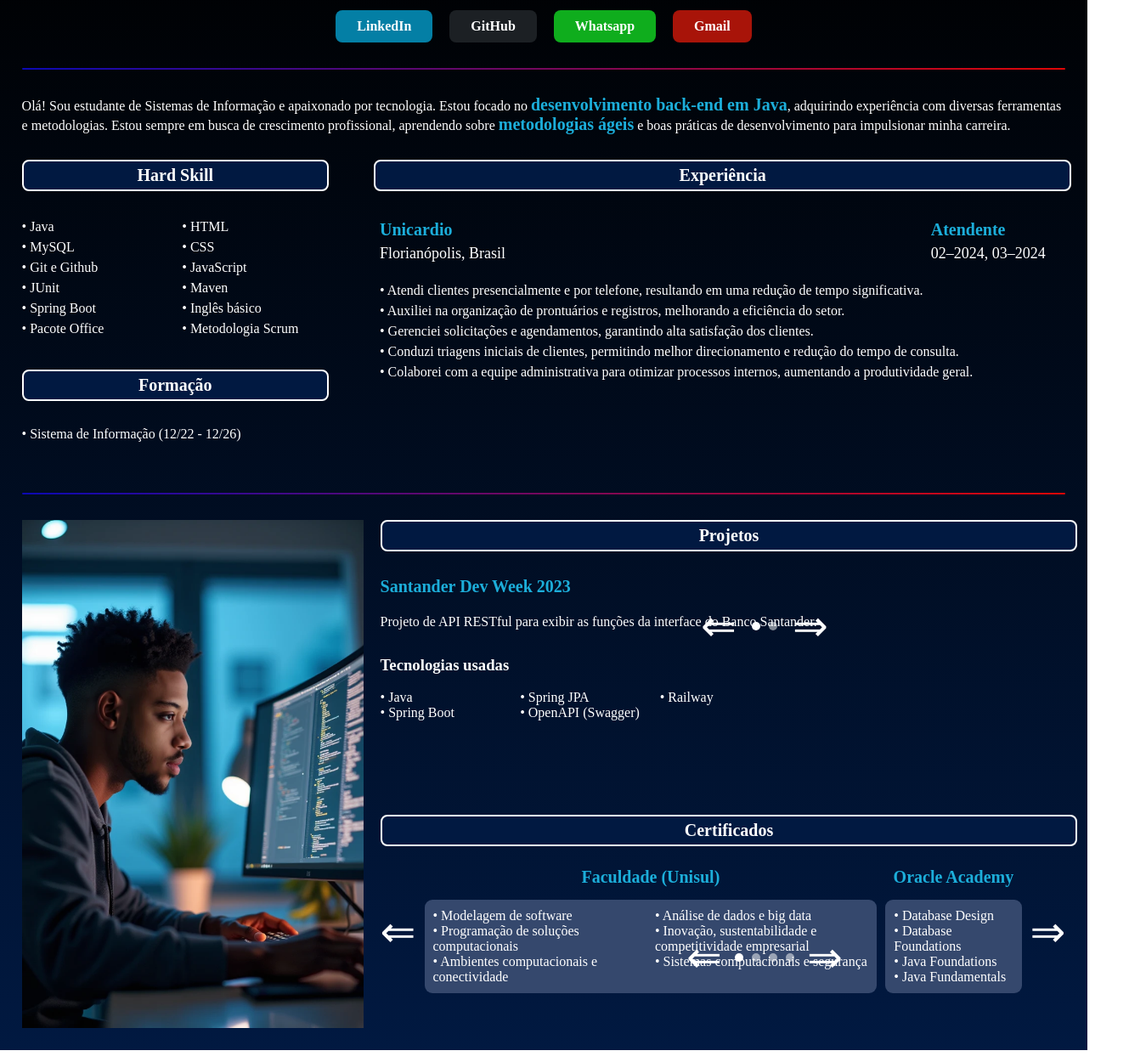
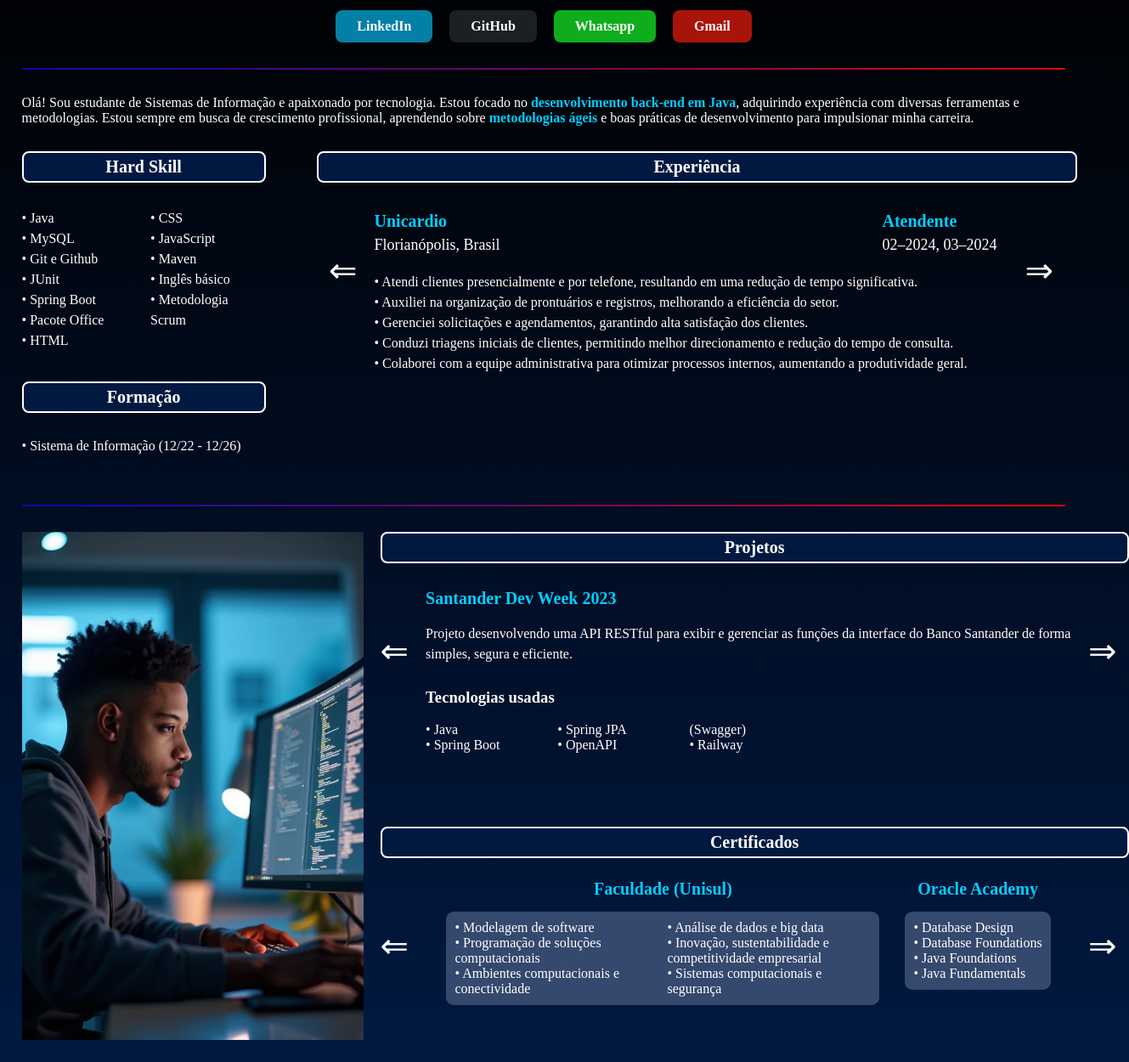
Before and after one commit to Viniciuss2004/Portifolio, a plain HTML site: page index.html in a window 1280 px wide. Shown: the part 94-1344 px from the top of the page at 85% size, 1329 px wide, since content can reach past the window. Drawn offline with Linux system fonts and the light colour scheme.

Commit message:
modificando as setas

```diff
--- a/index.html
+++ b/index.html
@@ -9,7 +9,6 @@
 </head>
 <body>
     <header></header>
-
     <main class="apresentacao">
         <div class="apresentacao__conteudo">
             <h1 class="nome">Vinícius de Andrade Custódio</h1>
@@ -54,6 +53,8 @@
                 <h1 class="titulo-experiencia">Experiência</h1>
 
                 <div class="experiencia">
+                    <button class="seta-exp" id="seta-dupla-esquerda-experiencias">&#8656;</button>
+
                     <div class="experiencia-item" id="experiencia-1">
                         <p class="descricao-cabecalho">
                             <strong>Unicardio</strong><br>
@@ -81,17 +82,8 @@
                         • Apoiei o time de Customer Success na implementação de novos processos, contribuindo para a melhoria na retenção de clientes.<br><br>
                         </p>
                     </div>
+                    <button class="seta-exp" id="seta-dupla-direita-experiencias">&#8658;</button>
                 </div>
-
-                <div class="navegacao-exp">
-                    <button class="seta" id="seta-dupla-esquerda">&#8656;</button>
-                    <div class="bolinhas">
-                        <span class="bolinha" id="bolinha-1"></span>
-                        <span class="bolinha" id="bolinha-2"></span>
-                    </div>
-                    <button class="seta" id="seta-dupla-direita">&#8658;</button>
-                </div>
-
             </div>
         </div>
 
@@ -101,14 +93,18 @@
             <div class="descricao__foto">
                 <img class="foto-ia" src="Fotos/foto-IA.png" alt="Imagem minha gerada por IA">
             </div>
+            <div class="lado-direito-container">
                 <div class="projeto-container">
                      <h1 class="titulo-projetos">Projetos</h1>
+
                     <div class="projetos">
+                        <button class="seta-pro" id="seta-dupla-esquerda-projetos">&#8656;</button>
+
                         <div class="projeto-item" id="projeto-1">
                             <p class="descricao-cabecalho-2">
                                 <strong>Santander Dev Week 2023</strong>
                             </p><br>
-                <p class="descricao-projeto">Projeto de API RESTful para exibir as funções da interface do Banco Santander.</p><br>
+                            <p class="descricao-projeto">Projeto desenvolvendo uma API RESTful para exibir e gerenciar as funções da interface do Banco Santander de forma simples, segura e eficiente.</p><br>
                                 <h3>Tecnologias usadas</h3><br>
                                 <p class="habilidade-projeto"> • Java<br>
                                     • Spring Boot<br>
@@ -117,6 +113,7 @@
                                     • Railway<br><br>
                                 </p><br>
                         </div>
+
                         <div class="projeto-item" id="projeto-2">
                             <p class="descricao-cabecalho-2">
                                 <strong>Software de Empréstimo</strong>
@@ -128,13 +125,14 @@
                                     • MySQL<br>
                                 </p>
                         </div>
-            </div>
+
                         <div class="projeto-item" id="projeto-3">
                             <p class="descricao-cabecalho-2">
                                 <strong>Projetos DIO</strong>
                             </p><br>
                             <p class="descricao-projeto">Projetos desenvolvidos ao longo dos cursos da DIO, variando de nível básico a intermediário, totalizando de 1 a
-                    10 projetos no momento.</p><br>
+                                10 projetos no momento.
+                            </p><br>
                                 <h3>Tecnologias usadas</h3><br>
                                 <p class="habilidade-projeto"> • Java<br>
                                     • Spring Boot<br>
@@ -164,23 +162,16 @@
                                     • CSS<br>
                                 </p>
                         </div>
-
-            <div class="navegacao-pro">
-                <button class="seta" id="seta-dupla-esquerda">&#8656;</button>
-                <div class="bolinhas">
-                    <span class="bolinha" id="bolinha-1"></span>
-                    <span class="bolinha" id="bolinha-2"></span>
-                    <span class="bolinha" id="bolinha-3"></span>
-                    <span class="bolinha" id="bolinha-4"></span>
+                        <button class="seta-pro" id="seta-dupla-direita-projetos">&#8658;</button>
                     </div>
-                <button class="seta" id="seta-dupla-direita">&#8658;</button>
                 </div>
 
                 <div class="certificados-container">
                     <h1 class="titulo-certificados">Certificados</h1>
+
                     <div class="certificados">
+                        <button class="seta-cert" id="seta-dupla-esquerda-certificados">&#8656;</button>
                         <div class="colunas-certificados">
-                        <button class="seta" id="seta-dupla-esquerda-certificado">&#8656;</button>
 
                             <div class="certificado-item" id="certificado-1">
                                 <div class="facul">
@@ -233,7 +224,9 @@
                                     </p>
                                 </div>
                             </div>
-                        <button class="seta" id="seta-dupla-direita-certificado">&#8658;</button>
+                        </div>
+                        <button class="seta-cert" id="seta-dupla-direita-certificados">&#8658;</button>
+                    </div>
                 </div>
             </div>
         </div>
--- a/script.js
+++ b/script.js
@@ -1,81 +1,54 @@
 document.addEventListener("DOMContentLoaded", function () {
+
+    // Lógica para navegação dos Experiencias
+
     let currentIndexExperiencia = 0;
     const experiencias = document.querySelectorAll(".experiencia-item");
-    const bolinhasExperiencia = document.querySelectorAll(".navegacao-exp .bolinha");
     const totalExperiencias = experiencias.length;
 
     function mostrarExperiencia(index) {
         experiencias.forEach((experiencia, i) => {
             experiencia.style.display = i === index ? "block" : "none";
         });
-        atualizarBolinhas(bolinhasExperiencia, index);
     }
 
-    document.getElementById("seta-dupla-direita").addEventListener("click", function () {
+    document.getElementById("seta-dupla-direita-experiencias").addEventListener("click", function () {
         currentIndexExperiencia = (currentIndexExperiencia + 1) % totalExperiencias;
         mostrarExperiencia(currentIndexExperiencia);
     });
 
-    document.getElementById("seta-dupla-esquerda").addEventListener("click", function () {
+    document.getElementById("seta-dupla-esquerda-experiencias").addEventListener("click", function () {
         currentIndexExperiencia = (currentIndexExperiencia - 1 + totalExperiencias) % totalExperiencias;
         mostrarExperiencia(currentIndexExperiencia);
     });
 
     mostrarExperiencia(currentIndexExperiencia);
 
-    // Lógica para navegação dos projetos
+    // Lógica para navegação dos Projetos
+
     let currentIndexProjeto = 0;
     const projetos = document.querySelectorAll(".projeto-item");
-    const bolinhasProjeto = document.querySelectorAll(".navegacao-pro .bolinha");
     const totalProjetos = projetos.length;
 
     function mostrarProjeto(index) {
         projetos.forEach((projeto, i) => {
             projeto.style.display = i === index ? "block" : "none";
         });
-        atualizarBolinhas(bolinhasProjeto, index);
     }
 
-    document.querySelector(".navegacao-pro #seta-dupla-direita").addEventListener("click", function () {
+    document.querySelector("#seta-dupla-direita-projetos").addEventListener("click", function () {
         currentIndexProjeto = (currentIndexProjeto + 1) % totalProjetos;
         mostrarProjeto(currentIndexProjeto);
     });
 
-    document.querySelector(".navegacao-pro #seta-dupla-esquerda").addEventListener("click", function () {
+    document.querySelector("#seta-dupla-esquerda-projetos").addEventListener("click", function () {
         currentIndexProjeto = (currentIndexProjeto - 1 + totalProjetos) % totalProjetos;
         mostrarProjeto(currentIndexProjeto);
     });
 
     mostrarProjeto(currentIndexProjeto);
 
-    function atualizarBolinhas(bolinhas, indexAtivo) {
-        bolinhas.forEach((bolinha, i) => {
-            bolinha.classList.toggle("ativa", i === indexAtivo);
-        });
-    }
-    document.addEventListener("DOMContentLoaded", function () {
-        let currentIndexCertificado = 0;
-        const certificados = document.querySelectorAll(".certificado-item");
-        const totalCertificados = certificados.length;
-
-        function mostrarCertificado(index) {
-            certificados.forEach((certificado, i) => {
-                certificado.style.display = i === index ? "block" : "none";
-            });
-        }
-
-        document.getElementById("seta-dupla-direita").addEventListener("click", function () {
-            currentIndexCertificado = (currentIndexCertificado + 1) % totalCertificados;
-            mostrarCertificado(currentIndexCertificado);
-        });
-
-        document.getElementById("seta-dupla-esquerda").addEventListener("click", function () {
-            currentIndexCertificado = (currentIndexCertificado - 1 + totalCertificados) % totalCertificados;
-            mostrarCertificado(currentIndexCertificado);
-        });
-
-        mostrarCertificado(currentIndexCertificado);
-    });
+    // Lógica para navegação dos Certificados
 
     let currentIndexCertificado = 0;
     const certificados = document.querySelectorAll(".certificado-item");
@@ -87,12 +60,12 @@ document.addEventListener("DOMContentLoaded", function () {
         });
     }
 
-        document.getElementById("seta-dupla-direita-certificado").addEventListener("click", function () {
+    document.getElementById("seta-dupla-direita-certificados").addEventListener("click", function () {
         currentIndexCertificado = (currentIndexCertificado + 1) % totalCertificados;
         mostrarCertificado(currentIndexCertificado);
     });
 
-        document.getElementById("seta-dupla-esquerda-certificado").addEventListener("click", function () {
+    document.getElementById("seta-dupla-esquerda-certificados").addEventListener("click", function () {
         currentIndexCertificado = (currentIndexCertificado - 1 + totalCertificados) % totalCertificados;
         mostrarCertificado(currentIndexCertificado);
     });
--- a/style.css
+++ b/style.css
@@ -112,15 +112,11 @@ body {
 .hard-skills {
     display: flex;
     flex-direction: column;
-    width: 550px;
+    width: 400px;
 }
 
 .formacao {
     margin-bottom: 60px;
-}
-
-.experiencia {
-    margin-bottom: 30px;
 }
 
 .titulo-experiencia, .titulo-projetos, .titulo-certificados {
@@ -153,7 +149,7 @@ body {
 .descricao-cabecalho {
     max-width: 100%;
     columns: 2;
-    gap: 490px;
+    gap: 450px;
     font-size: 18px;
     line-height: 1.5;
 }
@@ -163,96 +159,52 @@ body {
     line-height: 1.5;
 }
 
+.experiencia-item {
+    display: flex;
+    gap: 30px;
+}
+
 .descricao-experiencia {
     line-height: 1.5;
     margin-bottom: 10px;
 }
 
-.navegacao-exp {
-    display: flex;
-    justify-content: space-between;
-    align-items: center;
-    width: 100%;
-    max-width: 150px;
-    margin: 0 auto;
-    position: absolute;
-    bottom: -60px;
-    left: 900px;
-    transform: translate(-50%, 0);
-    gap: 15px;
-}
-
-.bolinhas {
-    display: flex;
-    justify-content: center;
-    align-items: center;
-    gap: 10px;
-}
-
-.bolinha {
-    width: 10px;
-    height: 10px;
-    border-radius: 50%;
-    background-color: rgba(255, 255, 255, 0.5);
-    display: flex;
-    justify-content: center;
-    align-items: center;
-    transition: background-color 0.3s ease-in-out;
-    font-size: 14px;
-    color: white;
-}
-
-.bolinha.ativa {
-    background-color: rgba(255, 255, 255, 1);
-}
-
-.seta {
-    background-color: transparent;
-    border: none;
-    color: white;
-    font-size: 50px;
-    cursor: pointer;
-    transition: 0.3s ease;
-    position: relative;
-}
-
-.seta:hover {
+.seta-exp:hover, .seta-cert:hover, .seta-pro:hover {
     transform: translateY(-5%) scale(1.2);
-}
-
-.experiencia-item.ativo {
-    display: block;
 }
 
 .experiencia-container {
     display: flex;
     flex-direction: column;
-    align-items: center;
     width: 100%;
     margin-top: 20px;
 }
 
 .experiencia {
     display: flex;
-    flex-direction: column;
+    justify-content: center;
+    width: 100%;
     gap: 20px;
-    width: 100%;
-    max-width: 1000px;
 }
 
-.experiencia-item {
-    display: none;
+.paragrafo-habilidades {
+    color: #04cdff;
+    font-size: 16px;
 }
 
 strong {
-    color: rgb(28, 174, 218);
+    color: #04cdff;
     font-size: 20px;
 }
 
 .descricao-container-2 {
     display: flex;
-    align-items: flex-start;
     gap: 20px;
+}
+
+.lado-direito-container {
+    display: flex;
+    flex-direction: column;
 }
 
 .descricao__foto {
@@ -283,49 +235,33 @@ strong {
 .projeto-container {
     display: flex;
     flex-direction: column;
-    align-items: flex-start; /* Alinha com a foto da IA */
     width: 100%;
-    margin-top: 200px; /* Remove qualquer margem superior */
+    margin-top: 200px;
 }
 
 .projetos {
     display: flex;
-    flex-direction: column;
     width: 100%;
     max-width: 100%;
+    gap: 20px;
 }
 
 .projeto-item {
     max-height: 180px;
 }
 
-.navegacao-pro {
-    display: flex;
-    justify-content: center;
-    align-items: center;
-    width: 100%;
-    max-width: 150px;
-    margin: 0 auto;
-    position: absolute;
-    bottom: -450px;
-    left: 900px;
-    transform: translate(-50%, 0);
-    gap: 15px;
-}
-
 .certificados-container {
     display: flex;
     flex-direction: column;
-    align-items: flex-start; /* Alinha com a foto da IA */
     width: 100%;
-    margin-top: 20px; /* Remove qualquer margem superior */
+    margin-top: 20px;
 }
 
 .certificados {
     display: flex;
-    flex-direction: column;
+    justify-content: center;
     width: 100%;
-    max-width: 100%;
+    gap: 20px;
 }
 
 .titulo-certificados {
@@ -334,8 +270,9 @@ strong {
 
 .colunas-certificados {
     display: flex;
-    gap: 10px;
     justify-content: center;
+    max-width: 100%;
+    width:760px ;
 
     .facul-item, .oracle-item, .alura-item, .video-item, .dio-item, .fluencypass-item  {
         max-width: 550px;
@@ -346,18 +283,18 @@ strong {
     }
 
     .facul-item{
+        max-width: 490px;
         columns: 2;
         gap: 10px;
     }
     .oracle-item{
         max-width: 600px;
     }
-
 }
 
 .certificado-item {
     display: flex;
-    gap: 10px;
+    gap: 30px;
 }
 
 .titulo-facul, .titulo-oracle {
@@ -370,6 +307,24 @@ strong {
     margin-top: -10px;
 }
 
-.navegacao-cert {
-    display: flex;
+.seta-cert, .seta-pro, .seta-exp {
+    background-color: transparent;
+    align-items: center;
+    border: none;
+    color: white;
+    font-size: 40px;
+    cursor: pointer;
+    transition: 0.3s ease;
 }
+
+.seta-exp, .seta-pro, .seta-cert  {
+    margin-top: 50px;
+}
+
+#seta-dupla-esquerda-experiencias, #seta-dupla-esquerda-projetos, #seta-dupla-esquerda-certificados {
+    height: 0;
+}
+
+#seta-dupla-direita-experiencias, #seta-dupla-direita-projetos, #seta-dupla-direita-certificados {
+    height: 0;
+}
```
Lines whose indentation alone changed are shown as unchanged.
